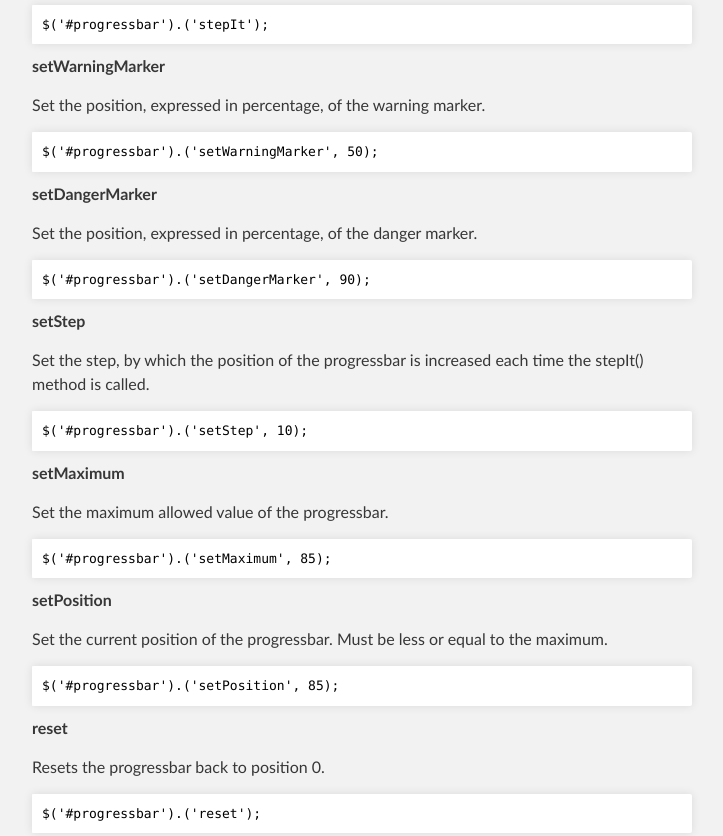
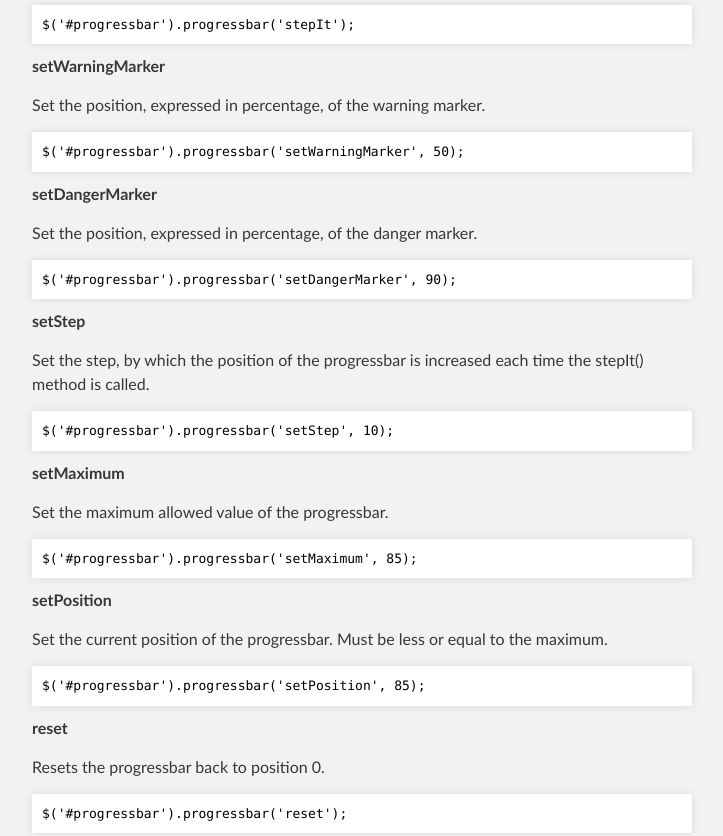
Before and after one commit to geersch/bootstrap-progressbar, a plain HTML site: page index.html in a window 1280 px wide. Shown: the part 2260-3096 px from the top of the page, without its empty margins (288-1011 px from the left). Drawn offline with Linux system fonts and the light colour scheme.

Commit message:
Fixed code issues in examples

```diff
--- a/index.html
+++ b/index.html
@@ -119,7 +119,7 @@ $(<span class="str">'#progressbar'</span>).progressbar({
 <div class="csharpcode">
 <!-- code formatted by http://manoli.net/csharpformat/ -->
 <pre>
-$('#progressbar').('stepIt');</pre>
+$('#progressbar').progressbar('stepIt');</pre>
 </div>
 
 <p><strong>setWarningMarker</strong></p>
@@ -129,7 +129,7 @@ $('#progressbar').('stepIt');</pre>
 <div class="csharpcode">
 <!-- code formatted by http://manoli.net/csharpformat/ -->
 <pre>
-$('#progressbar').('setWarningMarker', 50);</pre>
+$('#progressbar').progressbar('setWarningMarker', 50);</pre>
 </div>
 
 <p><strong>setDangerMarker</strong></p>
@@ -139,7 +139,7 @@ $('#progressbar').('setWarningMarker', 50);</pre>
 <div class="csharpcode">
 <!-- code formatted by http://manoli.net/csharpformat/ -->
 <pre>
-$('#progressbar').('setDangerMarker', 90);</pre>
+$('#progressbar').progressbar('setDangerMarker', 90);</pre>
 </div>
 
 <p><strong>setStep</strong></p>
@@ -149,7 +149,7 @@ $('#progressbar').('setDangerMarker', 90);</pre>
 <div class="csharpcode">
 <!-- code formatted by http://manoli.net/csharpformat/ -->
 <pre>
-$('#progressbar').('setStep', 10);</pre>
+$('#progressbar').progressbar('setStep', 10);</pre>
 </div>
 
 <p><strong>setMaximum</strong></p>
@@ -159,7 +159,7 @@ $('#progressbar').('setStep', 10);</pre>
 <div class="csharpcode">
 <!-- code formatted by http://manoli.net/csharpformat/ -->
 <pre>
-$('#progressbar').('setMaximum', 85);</pre>
+$('#progressbar').progressbar('setMaximum', 85);</pre>
 </div>
 
 <p><strong>setPosition</strong></p>
@@ -169,7 +169,7 @@ $('#progressbar').('setMaximum', 85);</pre>
 <div class="csharpcode">
 <!-- code formatted by http://manoli.net/csharpformat/ -->
 <pre>
-$('#progressbar').('setPosition', 85);</pre>
+$('#progressbar').progressbar('setPosition', 85);</pre>
 </div>
 
 <p><strong>reset</strong></p>
@@ -179,7 +179,7 @@ $('#progressbar').('setPosition', 85);</pre>
 <div class="csharpcode">
 <!-- code formatted by http://manoli.net/csharpformat/ -->
 <pre>
-$('#progressbar').('reset');</pre>
+$('#progressbar').progressbar('reset');</pre>
 </div>
 
 <h3>Events</h3>
```
